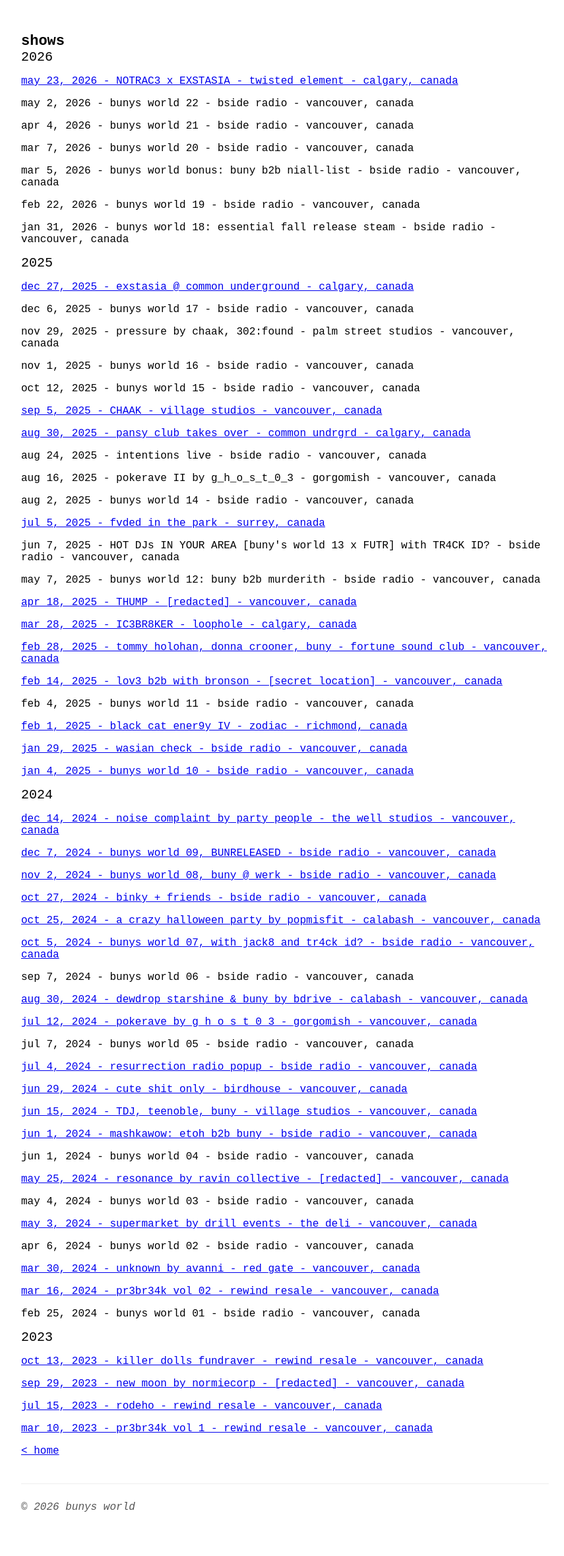
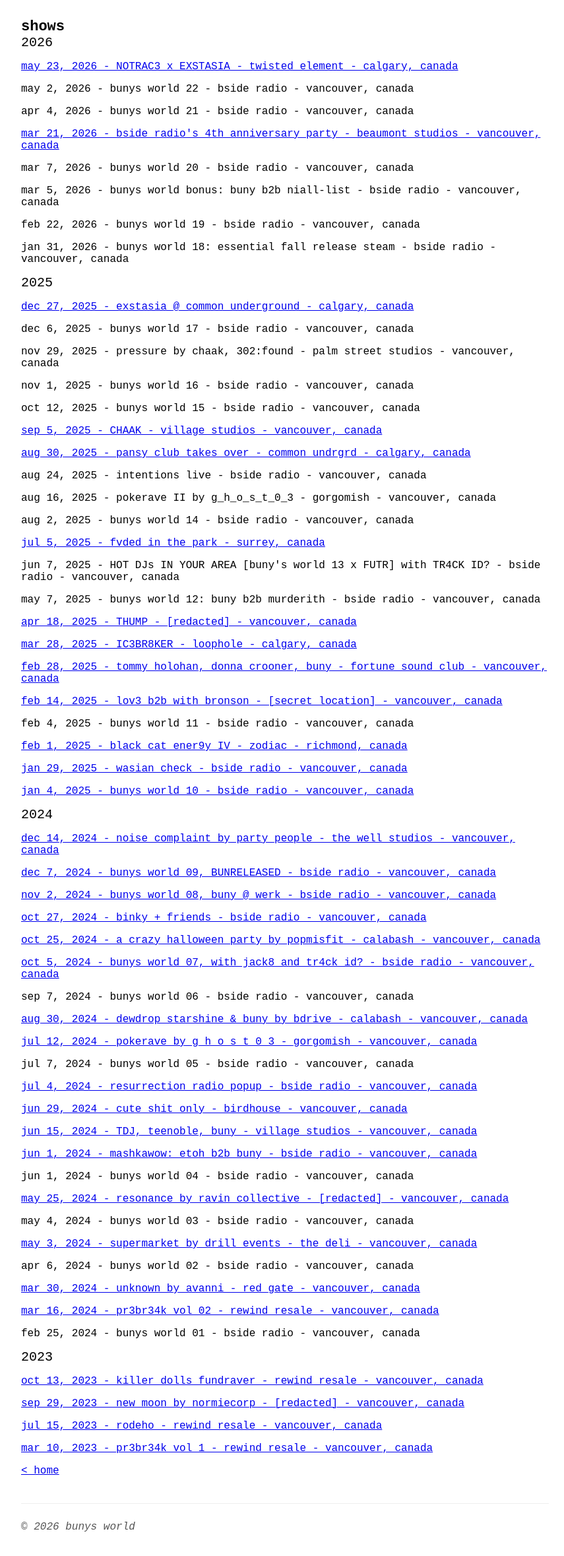
Before and after one commit to 746a70/buny, a Jekyll site: the page built from shows.md, in a window 1280 px wide. Shown: the whole page at 66% size, without its empty margins (208-1063 px from the left). Built offline with Jekyll 4.4.1, drawn with Linux system fonts in a browser that asks for light colours.

Commit message:
Update shows.yml

```diff
--- a/_data/shows.yml
+++ b/_data/shows.yml
@@ -13,6 +13,11 @@
   location: vancouver, canada
   kind: listen
   link: ""
+- title: "bside radio's 4th anniversary party - beaumont studios"
+  date: 2026-03-21
+  location: vancouver, canada
+  kind: tickets
+  link: "https://ra.co/events/2375684"
 - title: "bunys world 20 - bside radio"
   date: 2026-03-07
   location: vancouver, canada
```
